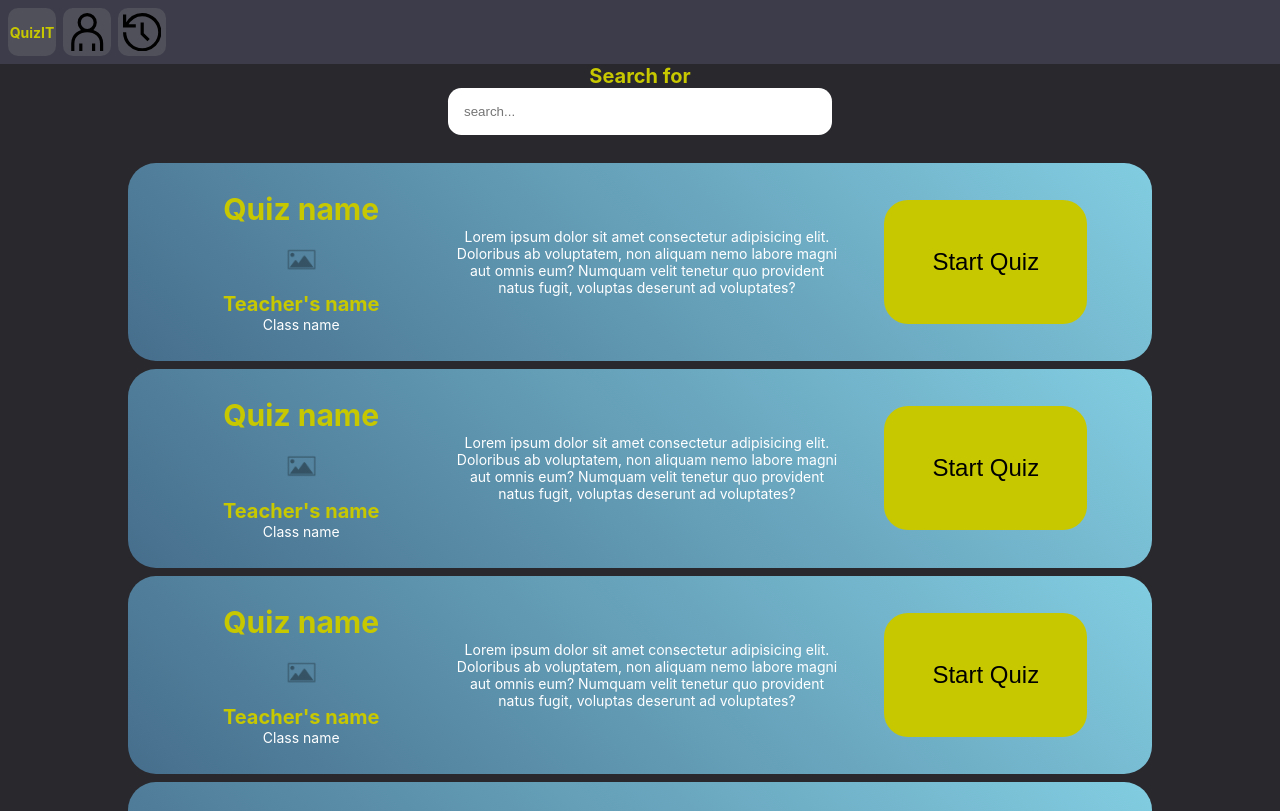
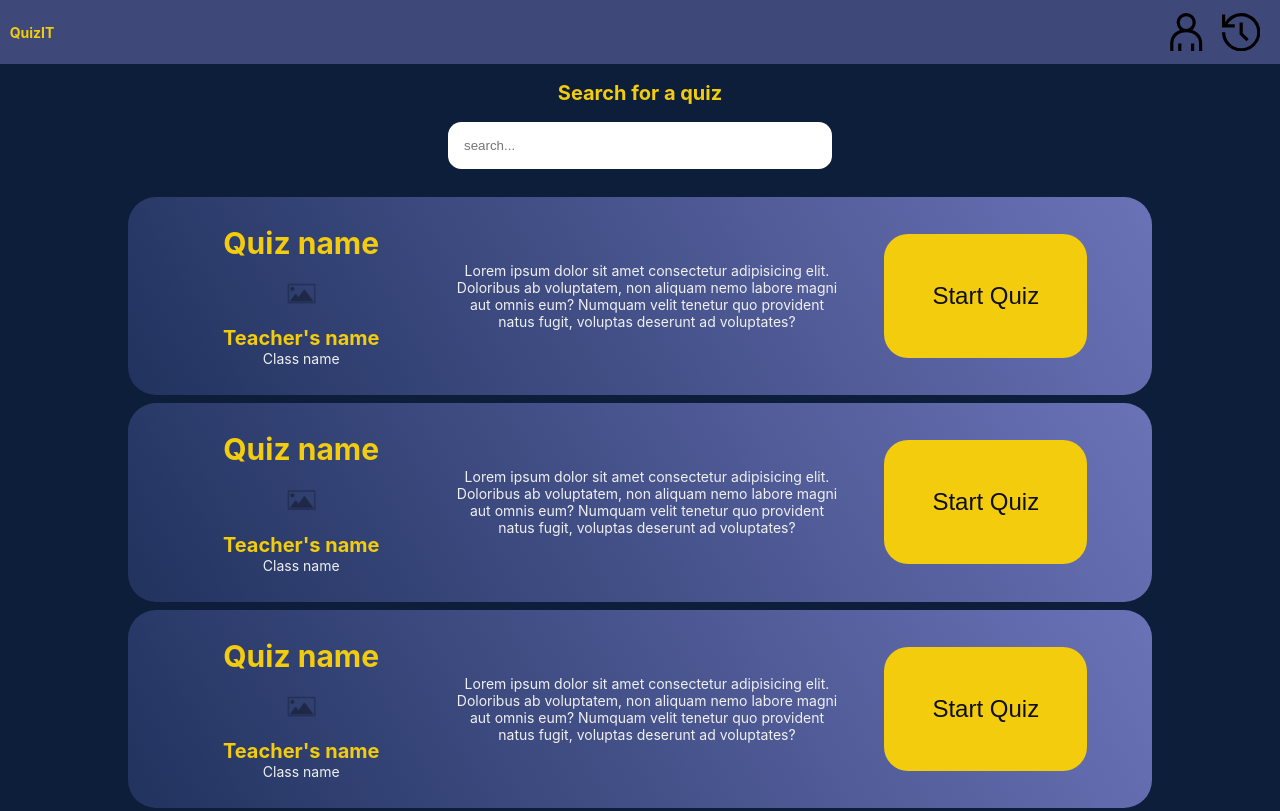
Before and after one commit to TriantafyllosZegos/QuizIt-WebDev, a React (Create React App) app in the folder react-app/: page / in a window 1280 px wide. Shown: the top 811 px of the page. Built offline with nearby package versions, Linux system fonts and the light colour scheme.

Commit message:
class => function

```diff
--- a/react-app/src/components/Body.js
+++ b/react-app/src/components/Body.js
@@ -1,13 +1,14 @@
 import React, { Component } from "react";
 import QuizContainer from './QuizContainer'
 
-export default class Body extends Component {
-  render() {
+export default function Body(){
     return (
       <div className="bodywithnav">
 
         <div>
-          <h3>Search for</h3>
+          <br />
+          <h3>Search for a quiz</h3>
+          <br />
           <input type="text" placeholder="search..." />
         </div>
 
@@ -15,4 +16,3 @@ export default class Body extends Component {
       </div>
     );
   }
-}
--- a/react-app/src/components/Nav.js
+++ b/react-app/src/components/Nav.js
@@ -1,8 +1,7 @@
 import React, { Component } from 'react'
 import {GrUser,GrHistory} from 'react-icons/gr'
 
-export default class Nav extends Component {
-  render() {
+export default function Nav(){
     return (
       <div className="nav">
         <h1 className="nav-icon">QuizIT</h1>
@@ -11,4 +10,3 @@ export default class Nav extends Component {
       </div>
     );
   }
-}
--- a/react-app/src/components/QuizContainer.js
+++ b/react-app/src/components/QuizContainer.js
@@ -1,8 +1,7 @@
 import React, { Component } from 'react'
 import QuizInfo from './QuizInfo'
 
-export default class QuizContainer extends Component {
-  render() {
+export default function QuizContainer (){
     return (
       <div className="QuizContainer">
         <QuizInfo></QuizInfo>
@@ -12,4 +11,3 @@ export default class QuizContainer extends Component {
       </div>
     );
   }
-}
--- a/react-app/src/components/QuizInfo.js
+++ b/react-app/src/components/QuizInfo.js
@@ -1,8 +1,7 @@
 import React, { Component } from "react";
 import ph from "../assets/images/placeholder.png";
 
-export default class QuizInfo extends Component {
-  render() {
+export default function QuizInfo(){
     return (
       <div className="QuizInfo">
         <div className="flex">
@@ -21,4 +20,3 @@ export default class QuizInfo extends Component {
       </div>
     );
   }
-}
--- a/react-app/src/index.css
+++ b/react-app/src/index.css
@@ -1,14 +1,12 @@
 
 :root {
-  --gray1: rgb(40, 40, 45);
-  --gray2: rgb(60, 60, 75);
-  --gray3: rgb(80, 80, 90);
-  --white: rgb(255,255,255);
-  --black: rgb(0,0,0);
-  --blue1: rgb(70, 110, 140);
-  --blue2: rgb(110, 175, 200);
-  --blue3: rgb(130, 205, 225);
-  --yellow: rgb(200,200,0);
+  --white: rgb(240, 240, 240);
+  --black: rgb(15,15,15);
+  --blue4: hsl(217, 63%, 14%);
+  --blue3: hsl(223, 48%, 25%);
+  --blue2: hsl(229, 33%, 36%);
+  --blue1: hsl(234, 35%, 57%);
+  --yellow: hsl(50, 90%, 50%);
 }
 
 * {
@@ -19,7 +17,7 @@ body {
   margin: 0;
   font-size:14px;
   color:var(--white);
-  background-color:var(--gray1);
+  background-color:var(--blue4);
   font-family: -apple-system, BlinkMacSystemFont, 'Segoe UI', 'Roboto', 'Oxygen',
     'Ubuntu', 'Cantarell', 'Fira Sans', 'Droid Sans', 'Helvetica Neue',
     sans-serif;
@@ -37,7 +35,7 @@ code {
   top:0;
   height:4rem;
   z-index:100;
-  background-color:var(--gray2);
+  background-color:var(--blue2);
   padding:0.5rem;
   display: flex;
   flex-direction: row;
@@ -54,8 +52,11 @@ code {
   font-size: 1em;
   border-radius:10px;
   margin-right:0.5em;
-  background-color:var(--gray3);
+  background-color:var(--blue2);
   cursor:pointer;
+}
+h1.nav-icon{
+  margin-right: auto;
 }
 .nav-icon svg {
     height: 80%;
@@ -85,7 +86,7 @@ code {
   display: flex;
   align-items: center;
   gap: 0.5em;
-  background: linear-gradient(45deg,var(--blue1),var(--blue3));
+  background: linear-gradient(60deg,var(--blue3),var(--blue1));
   border-radius: 2em;
   padding: 2em;
   width: 80%;
```
